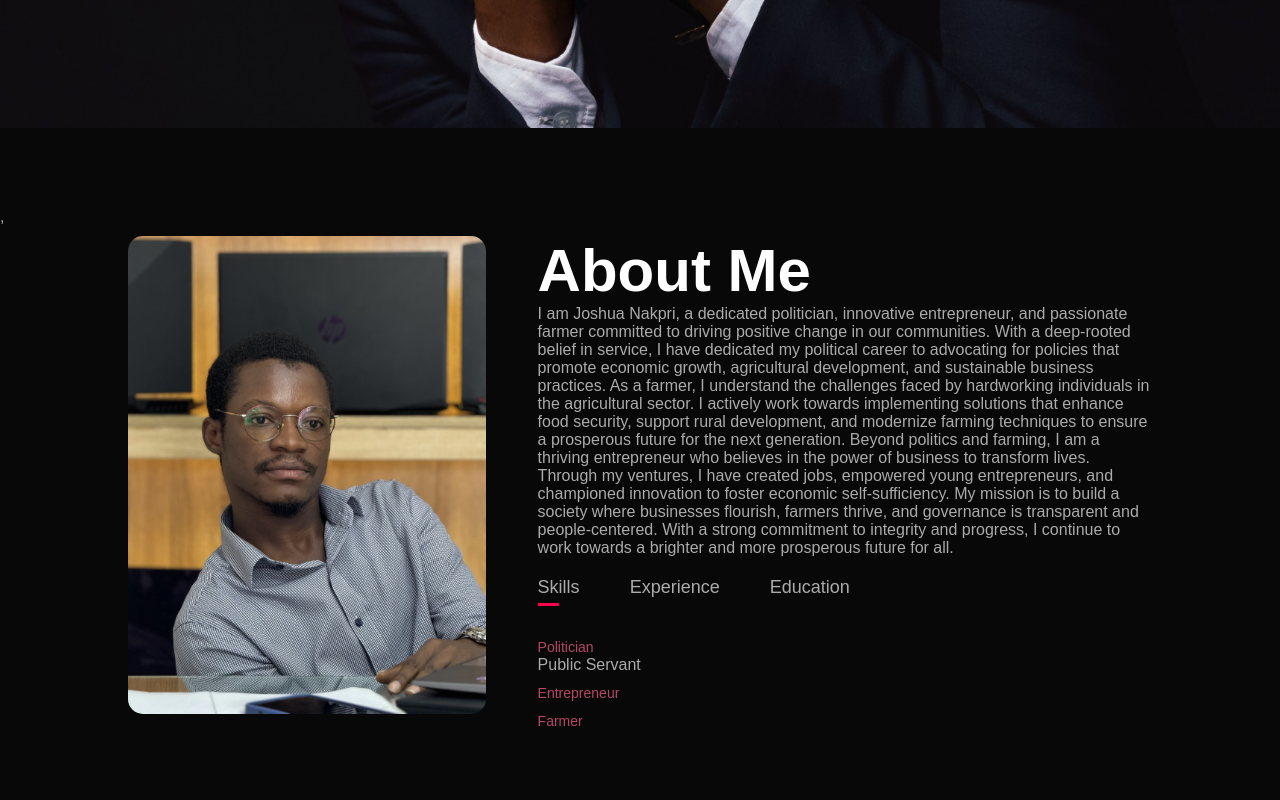
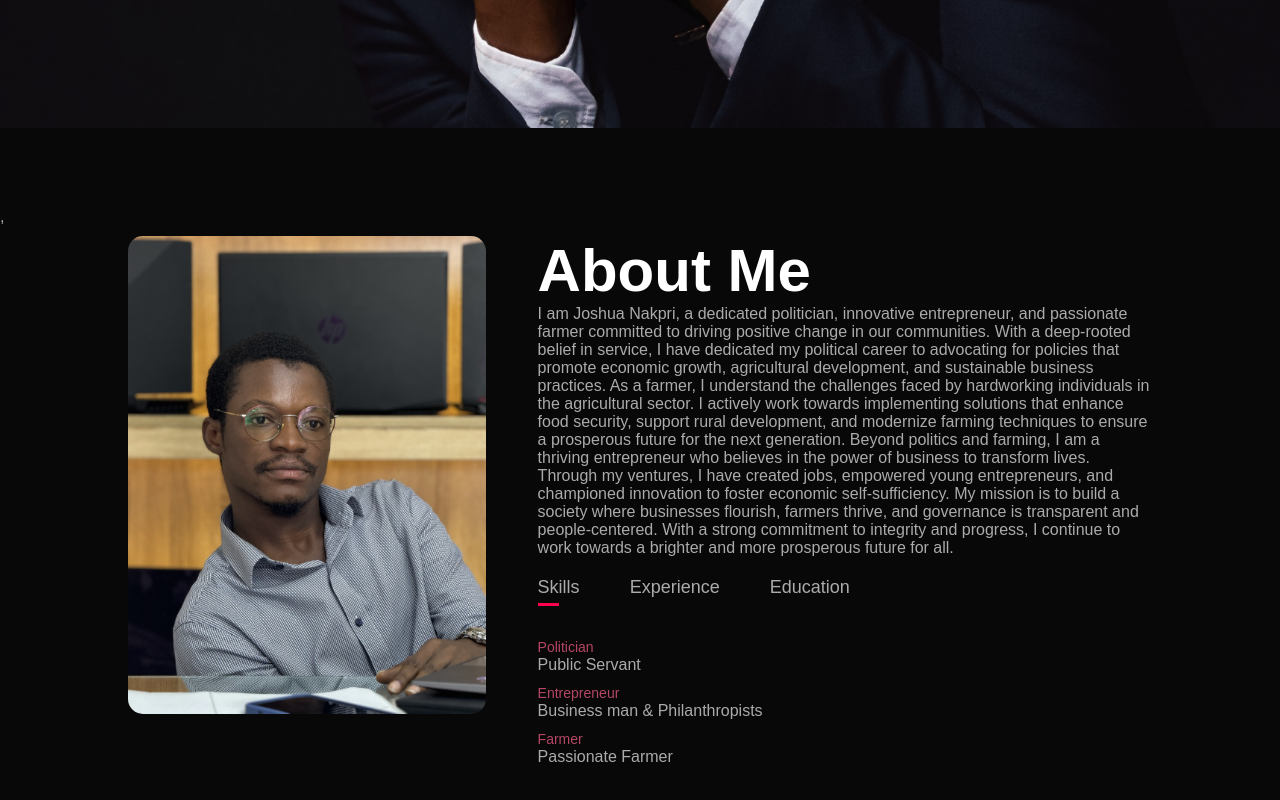
Before and after one commit to hollali/Joshua, a plain HTML site: page index.html in a window 1280 px wide. Shown: the part 672-1472 px from the top of the page. Drawn offline with Linux system fonts and the light colour scheme.

Commit message:
Update descriptions for Entrepreneur and Farmer roles in skills and experience sections

```diff
--- a/index.html
+++ b/index.html
@@ -48,15 +48,15 @@
                         <div class="tab-contents active-tab" id="skills">
                             <ul>
                                 <li><span>Politician</span><br>Public Servant</li>
-                                <li><span>Entrepreneur</span><br></li>
-                                <li><span>Farmer</span><br></li>
+                                <li><span>Entrepreneur</span><br>Business man & Philanthropists</li>
+                                <li><span>Farmer</span><br>Passionate Farmer</li>
                             </ul>
                         </div>
 
                         <div class="tab-contents" id="experience">
                             <ul>
                                 <li><span>Politician</span><br>Positions</li>
-                                <li><span>Entrepreneur</span><br></li>
+                                <li><span>Entrepreneur</span><br>Ceo of Nakpri Group Ltd</li>
                                 <li><span>Farmer</span><br></li>
                             </ul>
                         </div>
```
